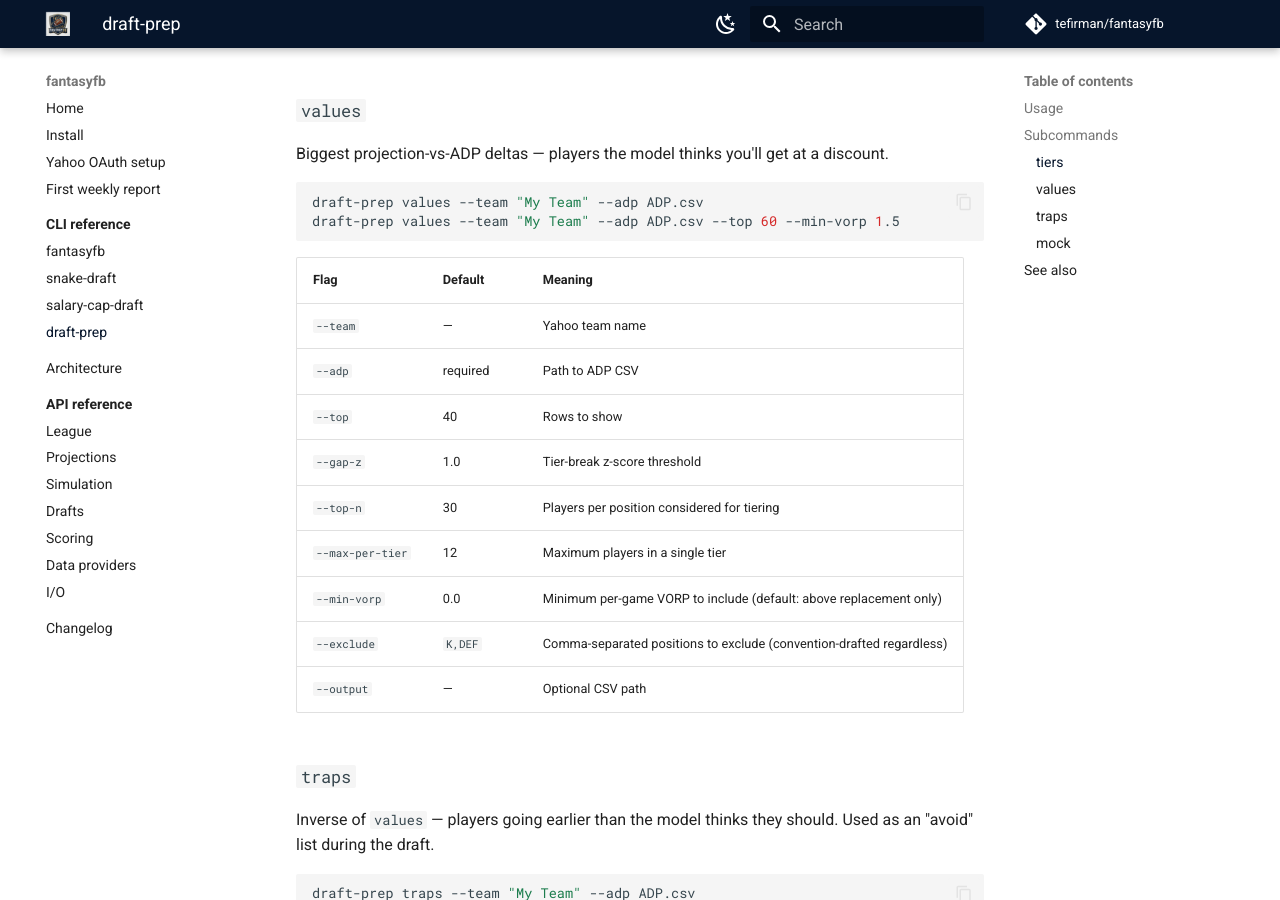
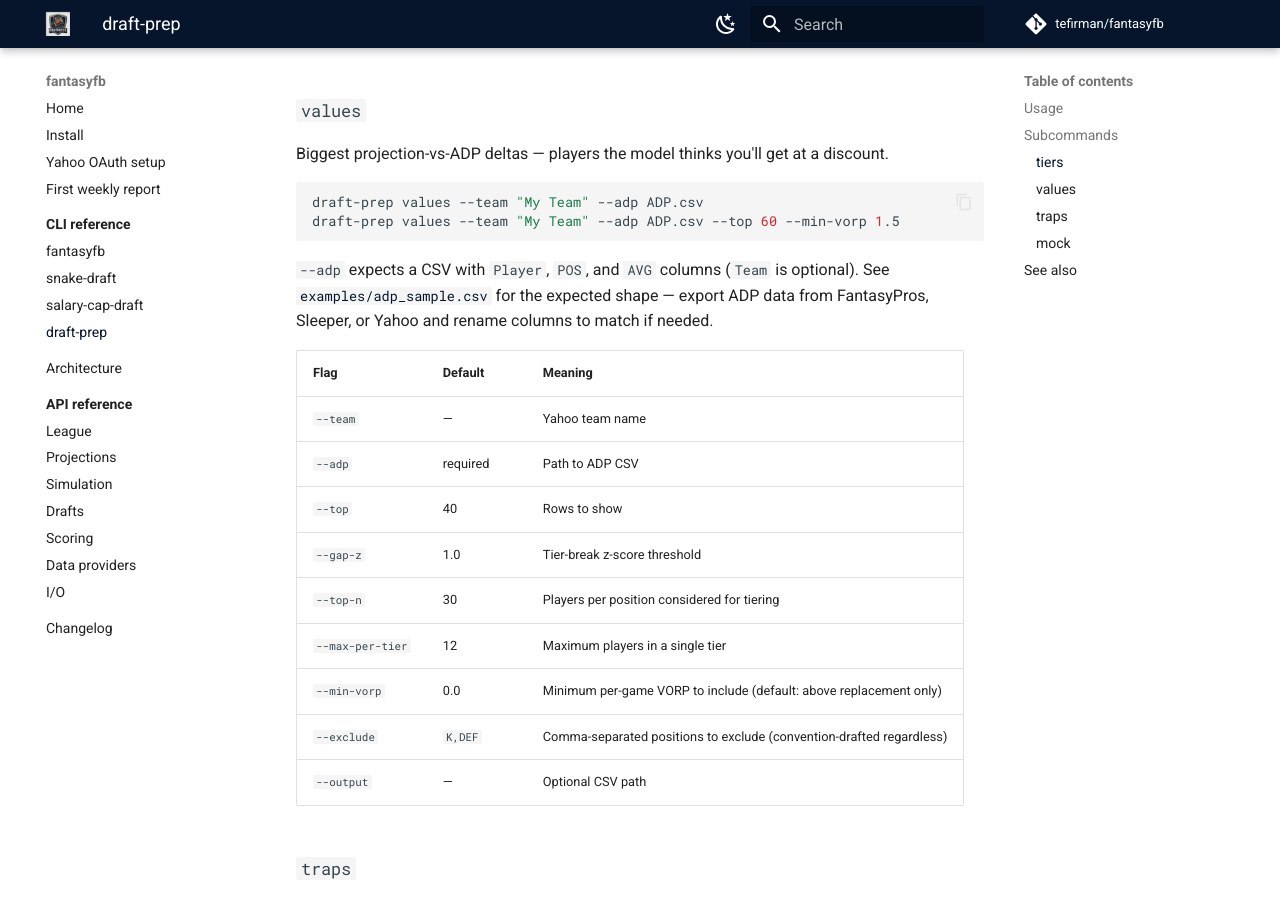
Before and after one commit to tefirman/fantasyfb, an MkDocs documentation site: the page built from docs/cli/draft-prep.md, in a window 1280 px wide and 900 px high, scrolled down 1026 px. Built offline with MkDocs 1.6.1 and Material for MkDocs 9.7.7, drawn with Linux system fonts in a browser that asks for light colours; comment, search, counter and statistics services are not loaded.

Commit message:
Add sample ADP CSV as a reference for draft-prep's --adp flag
New users had no example of the expected column shape for --adp.
Trimmed to the columns load_adp_csv actually reads (Player, POS,
Team, AVG) rather than a full FantasyPros export, to avoid
redistributing their proprietary per-source data.

Co-Authored-By: Claude Sonnet 5 <noreply@anthropic.com>

````diff
--- a/docs/cli/draft-prep.md
+++ b/docs/cli/draft-prep.md
@@ -45,6 +45,12 @@ get at a discount.
 draft-prep values --team "My Team" --adp ADP.csv
 draft-prep values --team "My Team" --adp ADP.csv --top 60 --min-vorp 1.5
 ```
+
+`--adp` expects a CSV with `Player`, `POS`, and `AVG` columns (`Team`
+is optional). See
+[`examples/adp_sample.csv`](../../examples/adp_sample.csv) for the
+expected shape — export ADP data from FantasyPros, Sleeper, or Yahoo
+and rename columns to match if needed.
 
 | Flag             | Default  | Meaning                                                              |
 | ---------------- | -------- | -------------------------------------------------------------------- |
````
Also changed, not shown: 2 other files.
